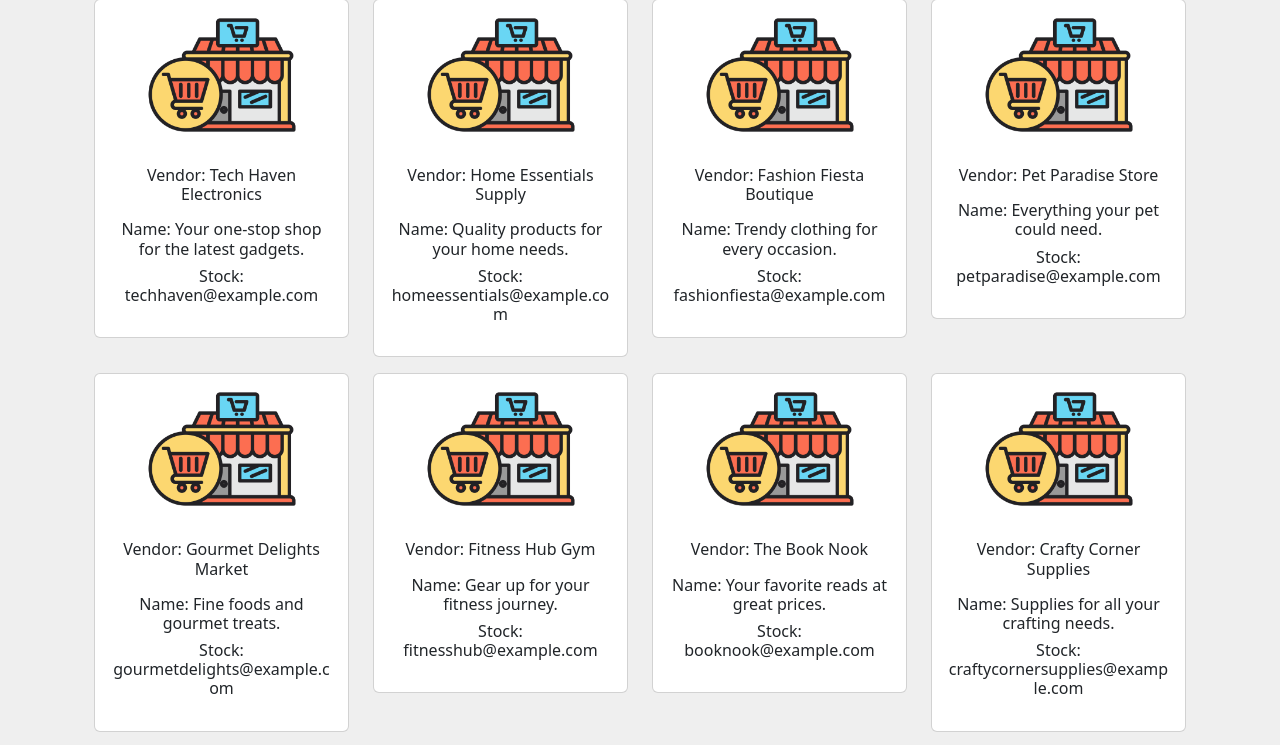
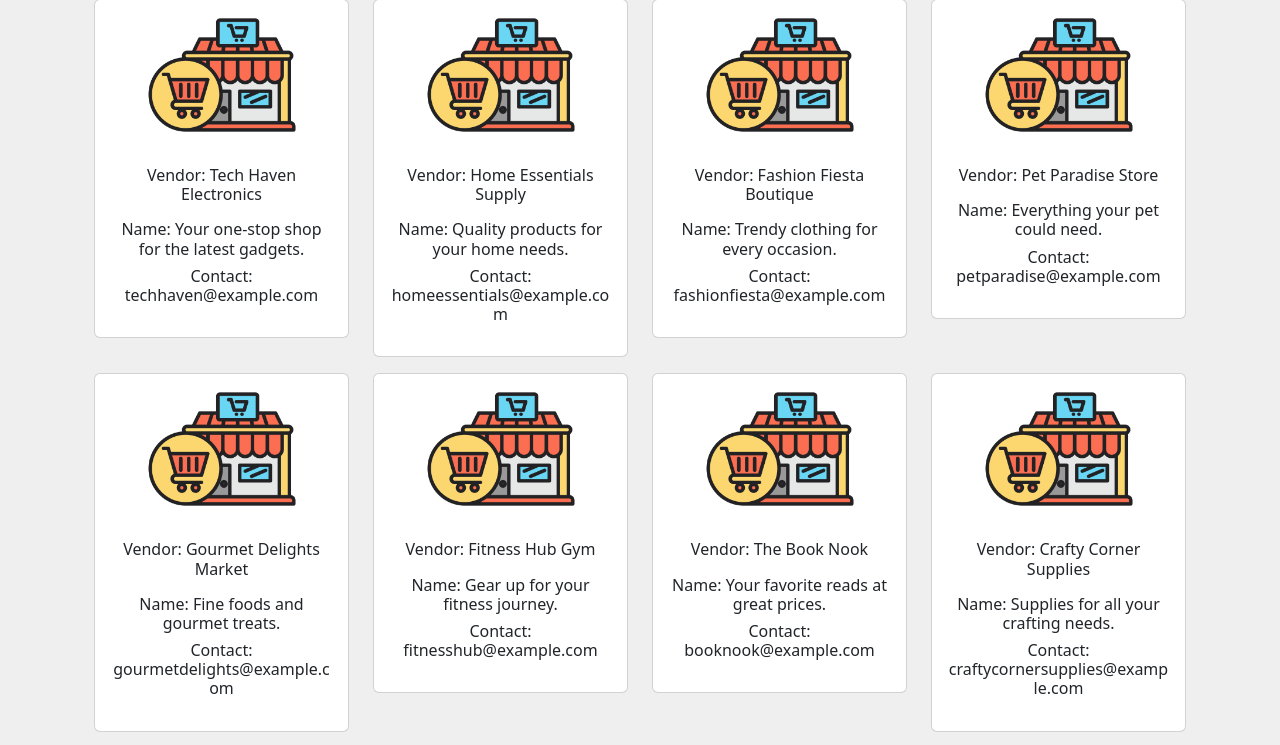
Before and after one commit to berkaydemircin/Flask-Market-App-RESTful, a Flask app: page /vendors in a window 1280 px wide. Shown: the part 209-954 px from the top of the page. Run offline with Flask 3, Linux system fonts and the light colour scheme; the visitor is signed in with stand-in values (Sample User, id 1); data comes from the database, SQL or seed files in the repository.

Commit message:
Changed stock to contact on vendors.html
Minor oversight, now fixed

```diff
--- a/templates/vendors.html
+++ b/templates/vendors.html
@@ -42,7 +42,7 @@
                     <div class="card-body">
                         <h6 class="card-text">Vendor: {{ vendor.store_name }}</p>
                         <h6 class="card-text">Name: {{ vendor.description }}</h5>
-                        <h6 class="card-text">Stock: {{ vendor.contact_info }}</p>
+                        <h6 class="card-text">Contact: {{ vendor.contact_info }}</p>
                     </div>
                 </div>
             </div>
```
